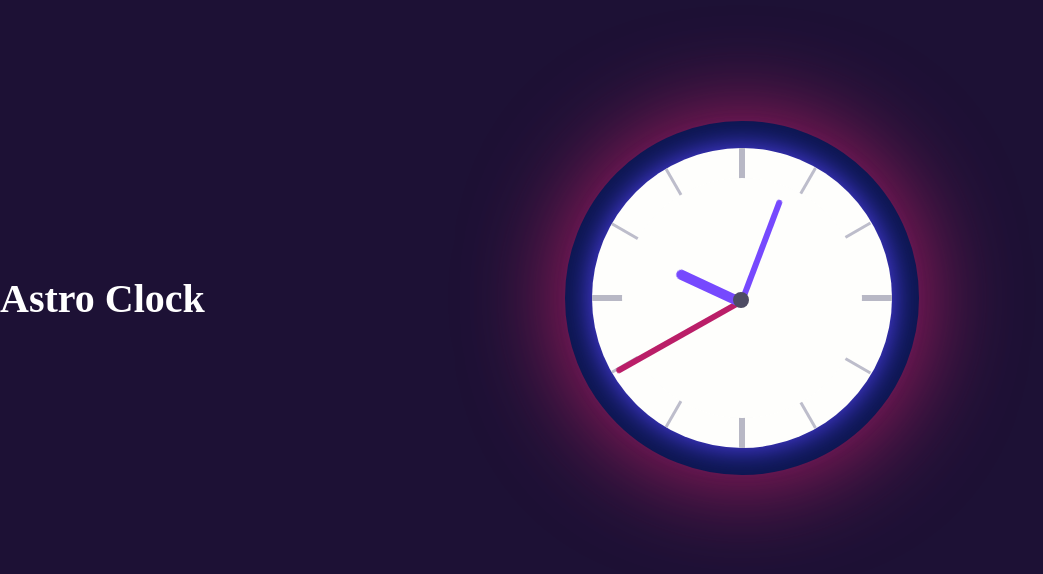
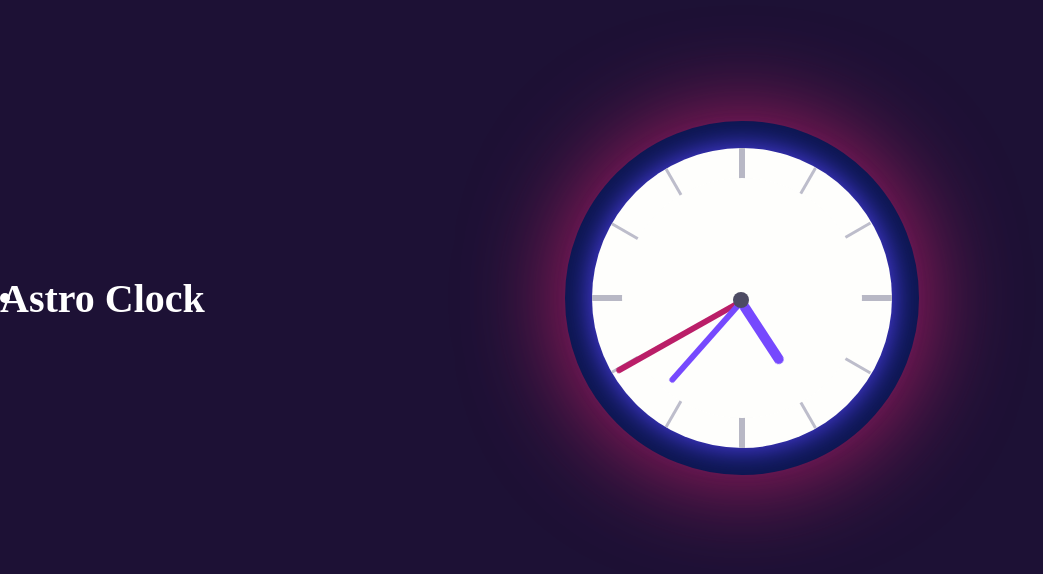
Before and after one commit to kDurg/analogClock, a website: page index.html in a window 1280 px wide. Shown: the part 102-676 px from the top of the page, without its empty margins (0-1043 px from the left). Drawn offline with Linux system fonts and the light colour scheme.

Commit message:
fix degree rotation for hour/ minute hands

```diff
--- a/index.html
+++ b/index.html
@@ -12,7 +12,7 @@
 </head>
 <body>
     <h1  class='titleName'>Astro Clock</h1>
-
+    <div class='stars'></div>
     <div class='clock'>
         <div class='outerClockFace'>
             <div class='hourMark hourMarking-one'></div>
--- a/javascript.js
+++ b/javascript.js
@@ -1,7 +1,8 @@
-// Planet Images Source: https://www.freepik.com/free-vector/milky-way-planets_800857.htm
+// Planet Images Source: https://www.freepik.com/free-vector/milky-way-planets_800857.html
 // Color Palette: https://colorswall.com/palette/134/
 
 setInterval(function () {
+    let i=0;
     const hourHand = document.querySelector('.hour-hand');
     const minuteHand = document.querySelector('.minute-hand');
     const secondHand = document.querySelector('.second-hand');
@@ -12,16 +13,23 @@ setInterval(function () {
         now.getDate(),
         0, 0, 0)
     const mil = now.getTime() - midnight.getTime(); // GET MILLISECOND OFFSET FOR SMOOTHER SECOND HAND MOVEMENT
-    const h = (mil / (1000 * 60 * 60));
+    const h = (mil / 1000 / 60 / 60);
     const m = (h * 60);
     const s = (m * 60);
 
-    const hourDegree = h + (h / 2);
+    const hourDegree = h * 30 + (h / 2) + 90;
     hourHand.style.transform = `rotate(${hourDegree}deg)`;
 
-    const minuteDegree = m * 3;
+    const minuteDegree = m * 6 + 90;
     minuteHand.style.transform = `rotate(${minuteDegree}deg)`;
 
     const secondDegree = (s * 6);
     secondHand.style.transform = `rotate(${secondDegree}deg)`;
+    console.log('THIS: ', hourDegree)
+
+    if(i>0){
+        document.querySelector("#clock").addClass("transform");
+    }
+    i++;
+
 }, 1000);
--- a/style.css
+++ b/style.css
@@ -17,9 +17,25 @@ html {
   color: white;
 }
 
-  .planetSelectionBox {
-      color: white;
+/*==============================================================================================
+    STARS SECTION
+  ==============================================================================================
+*/
+
+  .stars {
+    background-color: white;
+    border-radius: 50% 50%;
+    height: 10px;
+    position: absolute;
+    transition: 500ms;
+    width: 10px;
   }
+
+
+/*==============================================================================================
+    CLOCK SECTION
+  ==============================================================================================
+*/
 
   .clock {
     background: #0c164f;
@@ -31,6 +47,10 @@ html {
     padding: 2rem;
     position: relative;
     width: 30rem;
+  }
+
+  .clock.transform {
+    transition: all 1s linear;
   }
 
   .outerClockFace {
@@ -127,7 +147,7 @@ html {
   .clockHand.minute-hand {
     height: 6px;
     width: 45%;
-    z-index: 10;
+    z-index: 4;
   }
 
   .clockHand.second-hand {
```
Lines whose indentation alone changed are shown as unchanged.
